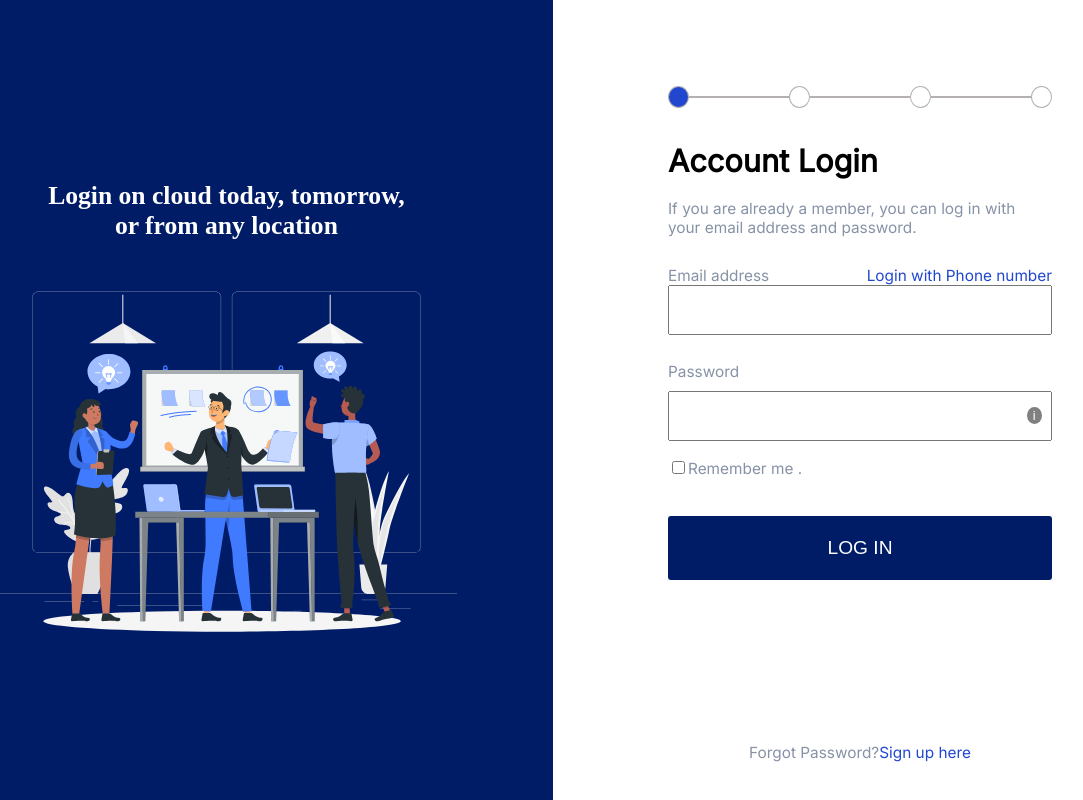
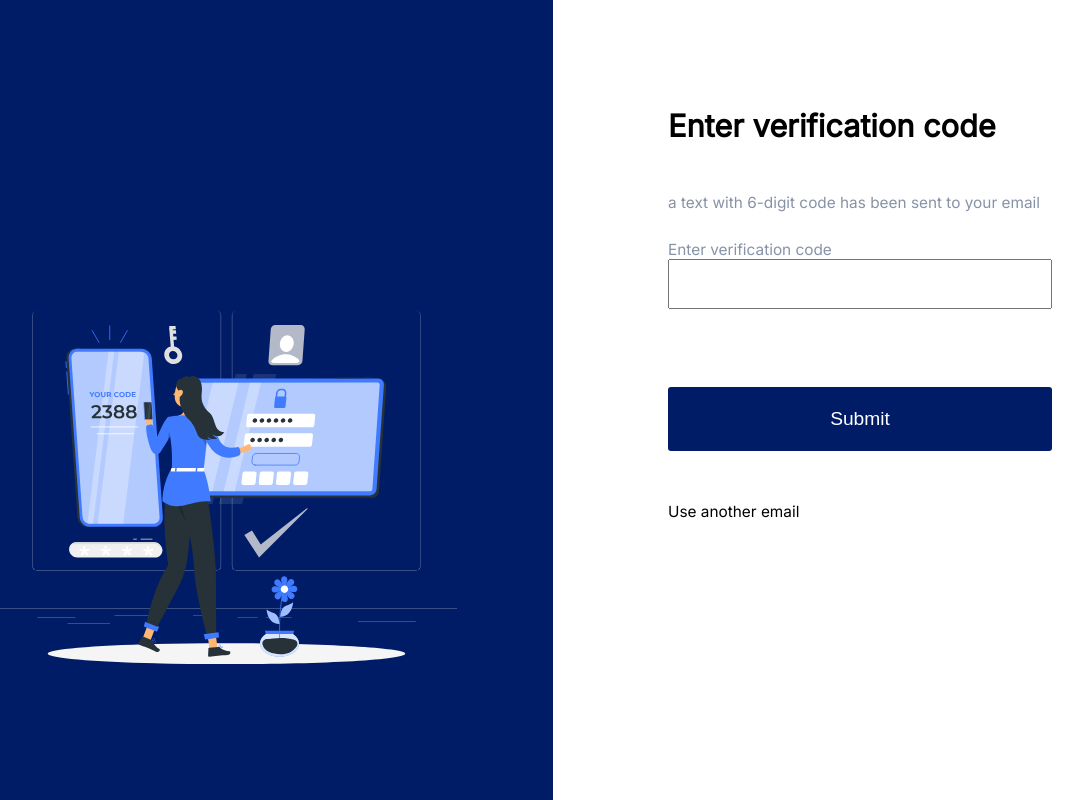
Before and after one commit to akash85246/pro-go, a React (Vite) app: page /verify in a window 1280 px wide. Shown: the top 800 px of the page, without its empty margins (100-1183 px from the left). Built offline with nearby package versions, Linux system fonts and the light colour scheme.

Commit message:
add sign up verification

```diff
--- a/src/component/App.jsx
+++ b/src/component/App.jsx
@@ -1,10 +1,25 @@
+// App.jsx
+
+import React from "react";
+import {
+  BrowserRouter as Router,
+  Route,
+  Routes,
+  Navigate,
+} from "react-router-dom";
 import MainContainer from "./mainContainer";
+import Verification from "./verify";
 
 function App() {
   return (
-    <>
-      <MainContainer />
-    </>
+    <Router>
+      <Routes>
+        <Route path="/verify" element={<Verification />} />
+        <Route path="/" element={<MainContainer />} />
+        <Route path="*" element={<Navigate to="/" />} />
+      </Routes>
+    </Router>
   );
 }
+
 export default App;
--- a/src/component/index.css
+++ b/src/component/index.css
@@ -211,6 +211,9 @@ span {
 .createPassword input {
   width: 14vw;
 }
+.verify {
+  margin: 10vh auto;
+}
 @media only screen and (max-width: 950px) {
   body {
     font-size: 1.8vw;
--- a/src/component/signUp.jsx
+++ b/src/component/signUp.jsx
@@ -3,13 +3,14 @@ import RememberMeCheckbox from "./rememberMe";
 import Terms from "./terms";
 import Button from "./button";
 import axios from "axios";
+import { useNavigate } from "react-router-dom";
 
 function SignUpForm() {
   const [name, setName] = useState("");
   const [email, setEmail] = useState("");
   const [phoneNumber, setPhoneNumber] = useState("");
   const [emailError, setEmailError] = useState("");
-
+  const navigate = useNavigate();
   const signEndpoint = "https://pro-go.onrender.com/api/auth/sign-up/";
 
   const [formData, setFormData] = useState({
@@ -115,6 +116,9 @@ function SignUpForm() {
       const authToken = response.data.token;
 
       console.log("Received auth token:", authToken);
+      if (response.data.success) {
+        navigate("/verify");
+      }
     } catch (error) {
       if (error.response && error.response.data) {
         console.error("Server responded with an error:", error.response.data);
--- a/src/component/verify.jsx
+++ b/src/component/verify.jsx
@@ -1,3 +1,29 @@
+import React from "react";
+import Button from "./button";
 export default function Verification() {
-  return <h1>say hello</h1>;
+  return (
+    <>
+      <div className="container">
+        <div className="loginContainer left ">
+          <img
+            src="../src/assets/verification.svg"
+            className="loginImage"
+            alt="Your Image Alt Text"
+          />
+        </div>
+        <div className="loginContainer right verify">
+          <h1>Enter verification code</h1>
+          <p className="light">
+            a text with 6-digit code has been sent to your email
+          </p>
+          <div className="Input">
+            <label className="light">Enter verification code</label>
+            <input type="text" className="input verifyInput"></input>
+          </div>
+          <Button type="submit" class="submit button" label="Submit" />
+          <div>Use another email</div>
+        </div>
+      </div>
+    </>
+  );
 }
```
Also changed, not shown: src/component/axios.jsx (deleted).
